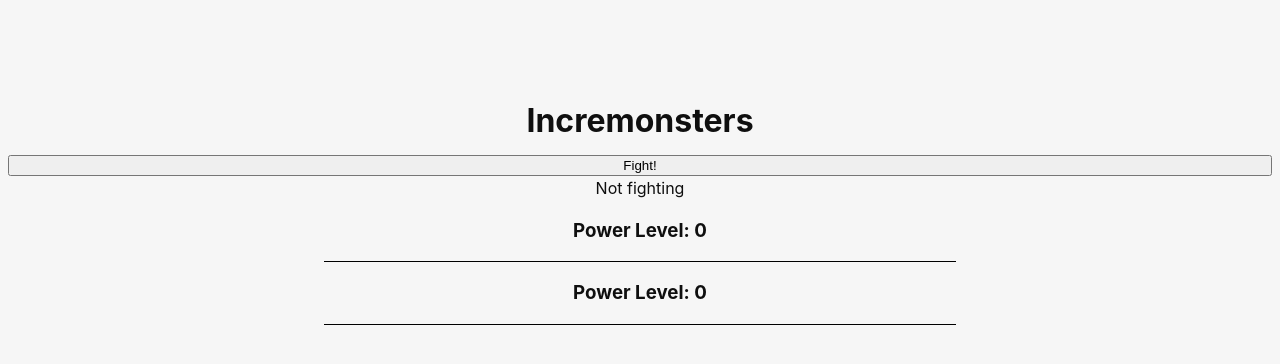
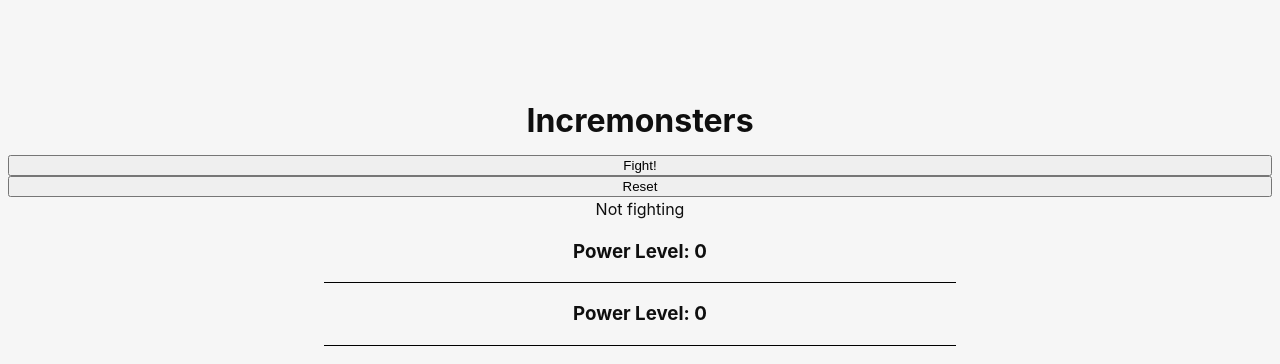
Before and after one commit to gnik-snrub/incremonsters, a SvelteKit app: page / in a window 1280 px wide. Shown: the top 364 px of the page. Built offline with nearby package versions, Linux system fonts and the light colour scheme.

Commit message:
Added battle termination when player monsters die

```diff
--- a/src/routes/+page.svelte
+++ b/src/routes/+page.svelte
@@ -35,6 +35,18 @@
     enemySquad.newMonsters(1, 4)
   })
 
+  $effect(() => {
+    if (isBattling && playerSquad.getAllDead()) {
+      reset()
+    }
+  })
+
+  function reset() {
+    clearInterval(battleIntervalId)
+    isBattling = false
+    playerSquad.heal()
+  }
+
   function invokeBattle() {
     invoke("battle", { player: playerSquad.getMonsters(), enemy: enemySquad.getMonsters() })
       .then((res) => {
@@ -50,6 +62,7 @@
   <h1>Incremonsters</h1>
 
   <button onclick={battleToggle}>Fight!</button>
+  <button onclick={reset}>Reset</button>
   {isBattling ? "Battling" : "Not fighting"}
   <section id="battleZone">
     <h3>Power Level: {playerSquad.totalStats()}</h3>
```
